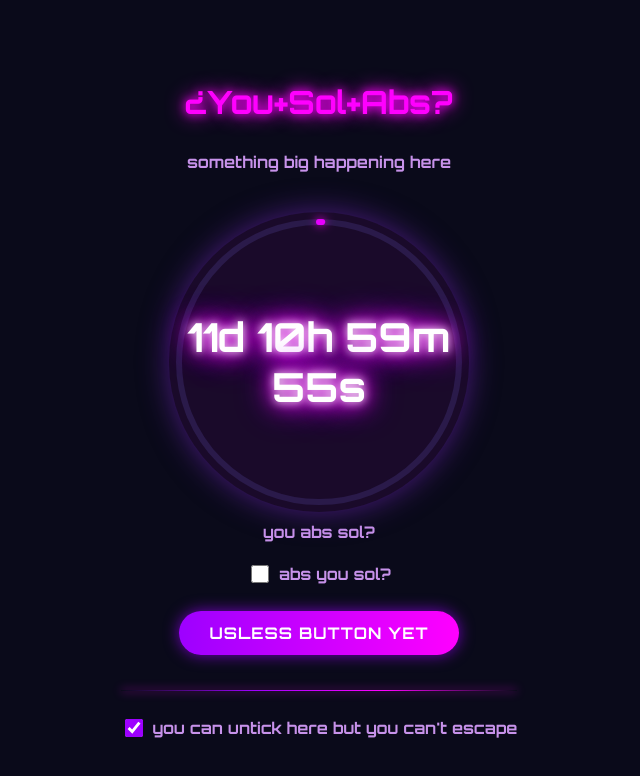
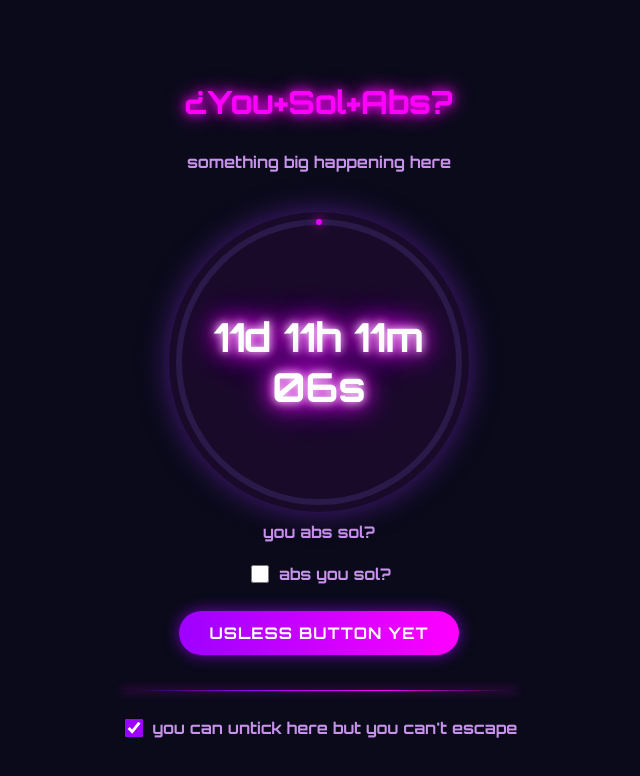
Before and after one commit to mefistas/solabs, a website: page index.html in a window 1280 px wide. Shown: the whole page, without its empty margins (321-961 px from the left). Drawn offline with Linux system fonts and the light colour scheme; no server answers.

Commit message:
Update index.html

```diff
--- a/index.html
+++ b/index.html
@@ -5,6 +5,7 @@
     <meta name="viewport" content="width=device-width, initial-scale=1.0">
     <title>solabs</title>
     <style>
+        /* Все стили остаются точно такими же, как в предыдущей версии */
         @import url('https://fonts.googleapis.com/css2?family=Orbitron:wght@700&display=swap');
 
         body {
@@ -207,7 +208,6 @@
 
         <div class="divider"></div>
 
-
         <div class="github-connect">
             <input type="checkbox" id="github" checked>
             <label for="github">you can untick here but you can't escape</label>
@@ -218,31 +218,14 @@
         <source src="https://www.soundhelix.com/examples/mp3/SoundHelix-Song-1.mp3" type="audio/mpeg">
     </audio>
 
-<script>
-    let endDate;
+    <script>
+        // Фиксированная конечная дата: текущее время + 11 дней, 11 часов, 11 минут, 11 секунд
+        const endDate = new Date();
+        endDate.setDate(endDate.getDate() + 11);
+        endDate.setHours(endDate.getHours() + 11);
+        endDate.setMinutes(endDate.getMinutes() + 11);
+        endDate.setSeconds(endDate.getSeconds() + 11);
 
-    async function fetchServerTime() {
-        try {
-          const response = await fetch('/api/get-time');
-            const data = await response.json();
-            endDate = new Date(data.endTime);
-
-            if (endDate < new Date()) {
-                endDate = new Date();
-                endDate.setDate(endDate.getDate() + 11);
-                endDate.setHours(endDate.getHours() + 11);
-            }
-        } catch (error) {
-            console.error("Ошибка запроса:", error);
-            // Фолбэк: локальный таймер
-            endDate = new Date();
-            endDate.setDate(endDate.getDate() + 11);
-            endDate.setHours(endDate.getHours() + 11);
-        }
-    }
-
-    // Остальной код таймера без изменений
-    fetchServerTime().then(() => {
         const countdownElement = document.getElementById('countdown');
         const progressFill = document.querySelector('.progress-ring-fill');
         const radius = 140;
@@ -261,8 +244,7 @@
             const diff = endDate - now;
 
             if (diff <= 0) {
-                clearInterval(timerInterval);
-                countdownElement.textContent = 'Airdrop Started!';
+                countdownElement.textContent = '00d 00h 00m 00s';
                 progressFill.style.strokeDashoffset = 0;
                 return;
             }
@@ -275,38 +257,20 @@
             const pad = (num) => num.toString().padStart(2, '0');
             countdownElement.textContent = `${days}d ${pad(hours)}h ${pad(minutes)}m ${pad(seconds)}s`;
 
-            const totalHours = 11 * 24 + 11;
-            const elapsedHours = totalHours - (days * 24 + hours);
-            const progress = elapsedHours / totalHours;
+            // Общее время в миллисекундах (11 дней 11 часов 11 минут 11 секунд)
+            const totalTime = 11 * 24 * 60 * 60 * 1000 +  // дни
+                            11 * 60 * 60 * 1000 +        // часы
+                            11 * 60 * 1000 +             // минуты
+                            11 * 1000;                   // секунды
+
+            const elapsed = totalTime - diff;
+            const progress = elapsed / totalTime;
             progressFill.style.strokeDashoffset = circumference - progress * circumference;
         }
 
+        // Update immediately and then every second
         updateCountdown();
-        const timerInterval = setInterval(updateCountdown, 1000);
-    });
-
-       const timerElement = document.querySelector(".timer");
-
-   async function fetchTime() {
-        try {
-            const response = await fetch("http://<ТВОЙ_IP>:8000/remaining-time");
-            const data = await response.json();
-
-            if (data.error) {
-                document.getElementById("countdown").textContent = "00h 00m 00s";
-            } else {
-                const h = String(data.hours).padStart(2, '0');
-                const m = String(data.minutes).padStart(2, '0');
-                const s = String(data.seconds).padStart(2, '0');
-                document.getElementById("countdown").textContent = `${h}h ${m}m ${s}s`;
-            }
-        } catch (err) {
-            document.getElementById("countdown").textContent = "ошибка";
-        }
-    }
-
-    setInterval(fetchTime, 1000);
-    fetchTime();
-</script>
+        setInterval(updateCountdown, 1000);
+    </script>
 </body>
 </html>
```
